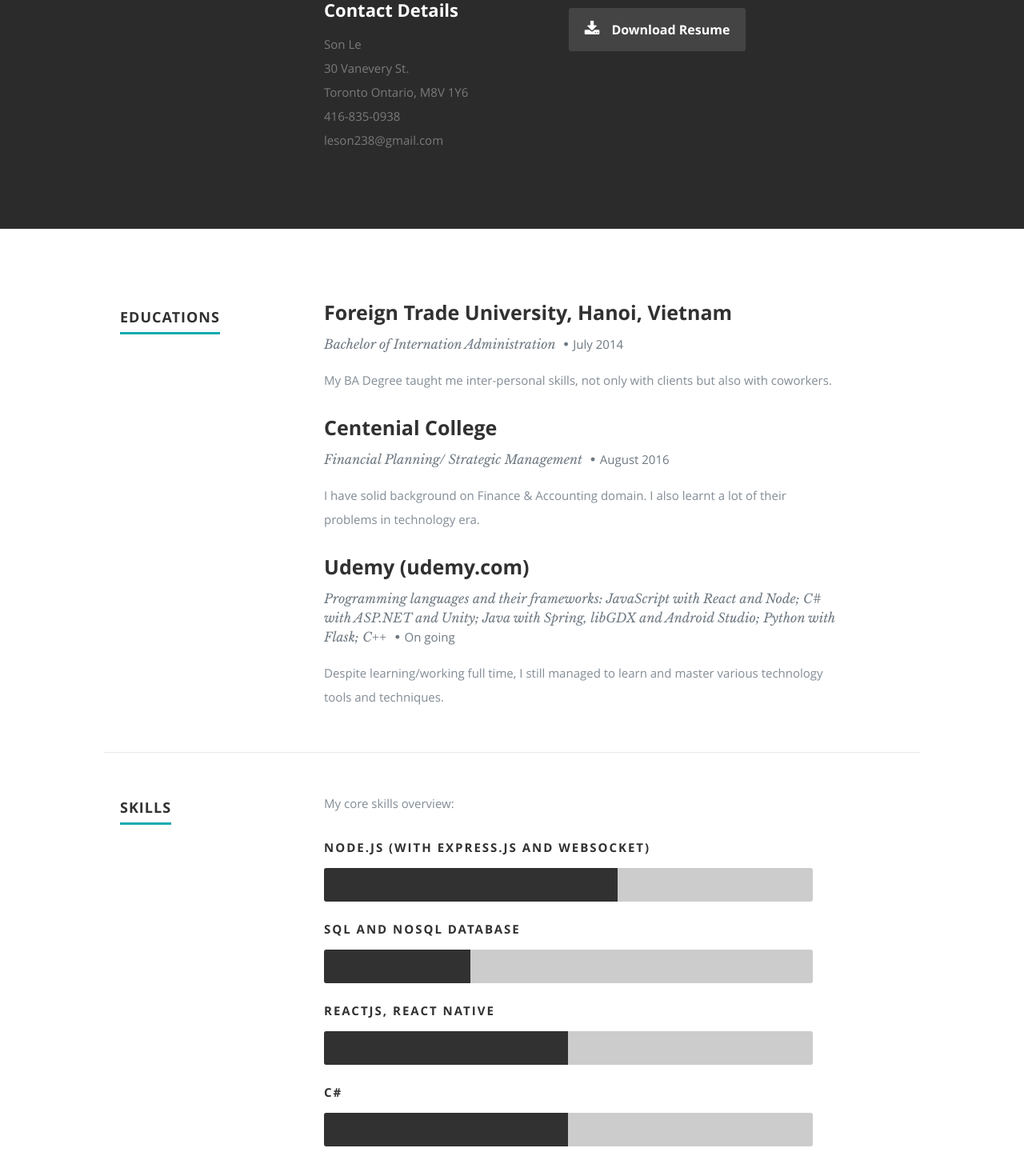
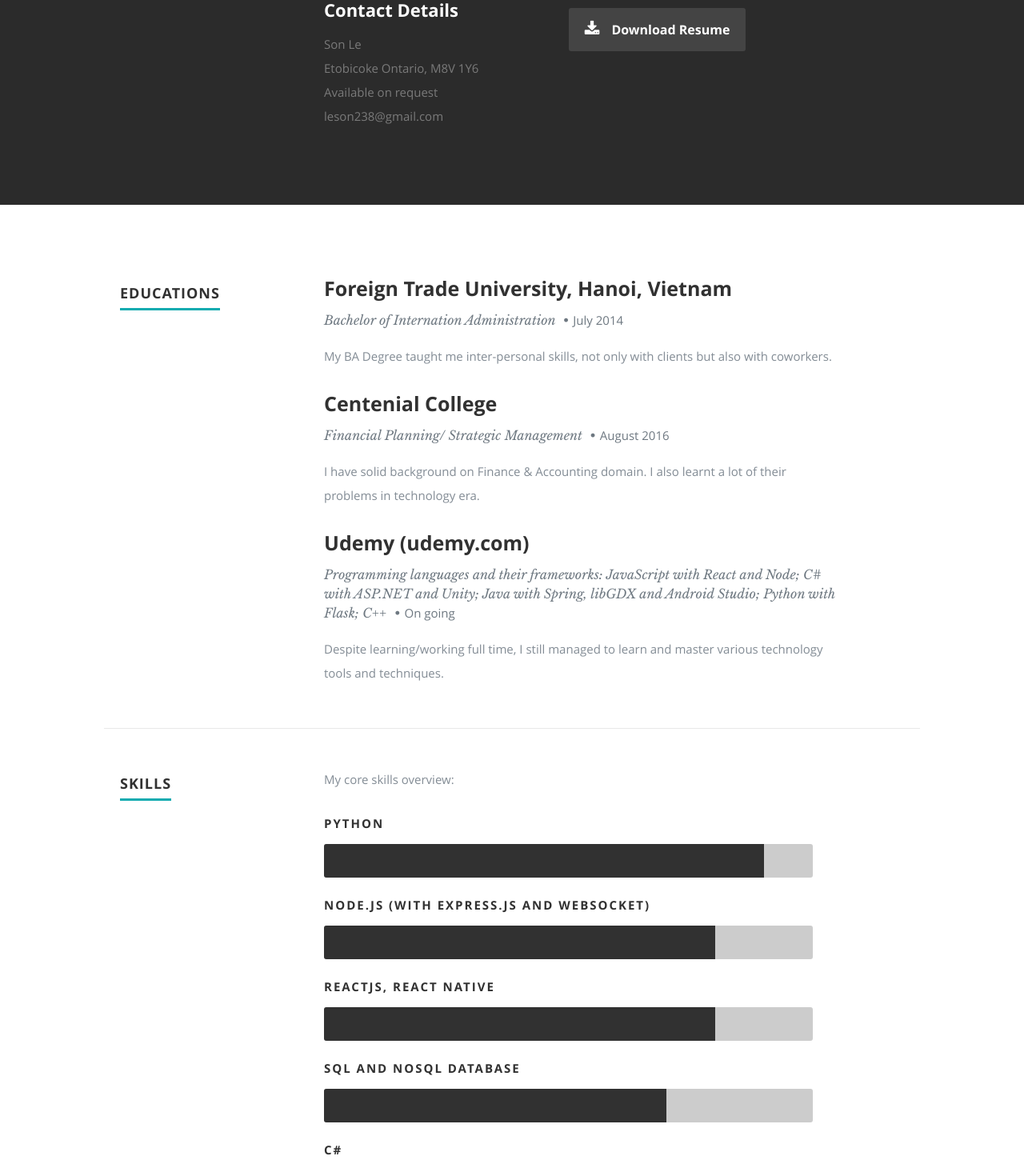
Before and after one commit to leson238/mysite, a React (Create React App) app: page / in a window 1280 px wide. Shown: the part 1060-2520 px from the top of the page at 80% size. Built offline with nearby package versions, Linux system fonts and the light colour scheme.

Commit message:
upload source files

```diff
--- a/package.json
+++ b/package.json
@@ -4,6 +4,7 @@
     "private": true,
     "dependencies": {
         "axios": "^0.19.0",
+        "gh-pages": "^2.2.0",
         "jquery": "^3.4.1",
         "react": "^16.2.0",
         "react-dom": "^16.2.0",
@@ -33,5 +34,6 @@
         "eslint-plugin-import": "^2.18.2",
         "eslint-plugin-jsx-a11y": "^6.2.3",
         "eslint-plugin-react": "^7.14.3"
-    }
+    },
+    "homepage": "http://leson238.github.io"
 }
--- a/src/Components/About.js
+++ b/src/Components/About.js
@@ -9,7 +9,7 @@ const About = ({ data }) => {
   } = data;
   const profilepic = `images/${data.image}`;
   const {
-    street, city, state, zip,
+    city, state, zip,
   } = data.address;
   const resumeDownload = data.resumedownload;
   return (
@@ -28,8 +28,6 @@ const About = ({ data }) => {
                 <span>{name}</span>
                 <br />
                 <span>
-                  {street}
-                  <br />
                   {city}
                   {' '}
                   {state}
--- a/src/resumeData.json
+++ b/src/resumeData.json
@@ -7,15 +7,14 @@
         "bio": "I always curious about everything. I love books, games and nice days with friends and family. I also thirst for knowledge and can't stand ignorance. I am also a lazy cat, who always try to find the most simple way to solve a problem and proud of it.",
         "contactmessage": "Want to talk with me? I will try to reply as soon as possible: ",
         "email": "leson238@gmail.com",
-        "phone": "416-835-0938",
+        "phone": "Available on request",
         "address": {
-            "street": "30 Vanevery St.",
-            "city": "Toronto",
+            "city": "Etobicoke",
             "state": "Ontario",
             "zip": "M8V 1Y6"
         },
         "website": "http://www.mew-universe.com",
-        "resumedownload": "http://mew-universe.com/Resume.pdf",
+        "resumedownload": "http://www.mew-universe.com/Resume.pdf",
         "social": [
             {
                 "name": "facebook",
@@ -58,28 +57,28 @@
         ],
         "skills": [
             {
+                "name": "Python",
+                "level": "90%"
+            },
+            {
                 "name": "Node.js (with express.js and websocket)",
+                "level": "80%"
+            },
+            {
+                "name": "ReactJs, React Native",
+                "level": "80%"
+            },
+            {
+                "name": "SQL and NoSQL Database",
+                "level": "70%"
+            },
+            {
+                "name": "C#",
                 "level": "60%"
             },
             {
-                "name": "SQL and NoSQL Database",
-                "level": "30%"
-            },
-            {
-                "name": "ReactJs, React Native",
-                "level": "50%"
-            },
-            {
-                "name": "C#",
-                "level": "50%"
-            },
-            {
-                "name": "Python",
-                "level": "50%"
-            },
-            {
                 "name": "Java",
-                "level": "40%"
+                "level": "60%"
             },
             {
                 "name": "C++",
```
Also changed, not shown: 1 other file (tests, documents, lock files or other folders).
